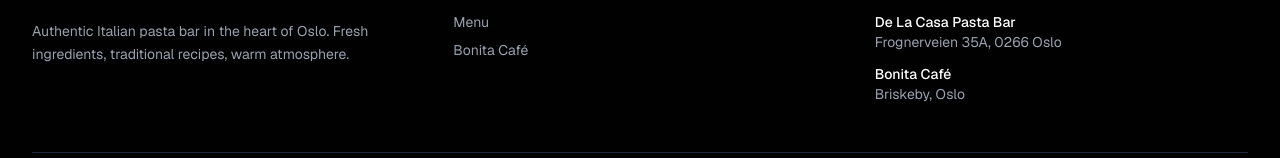
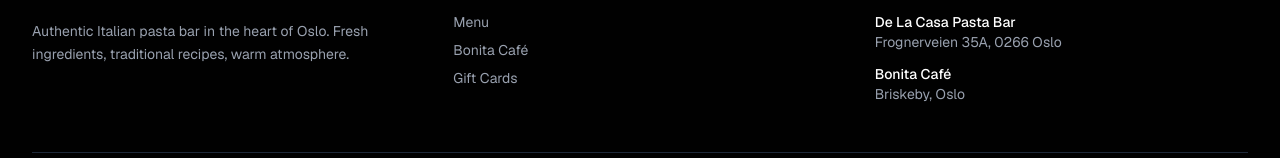
Before and after one commit to RosarioBA/delacasa-website, a Next.js app: page / in a window 1280 px wide. Shown: the part 1318-1476 px from the top of the page. Built offline with nearby package versions, Linux system fonts and the light colour scheme.

Commit message:
feat: add gift cards link to footer

```diff
--- a/components/Footer.tsx
+++ b/components/Footer.tsx
@@ -29,6 +29,11 @@ export default function Footer() {
                 Bonita Café
               </Link>
             </li>
+            <li>
+              <a href="https://givn.no/en/shop/delacasa" target="_blank" rel="noopener noreferrer" className="hover:text-white transition-colors">
+                Gift Cards
+              </a>
+            </li>
           </ul>
         </div>
 
```
